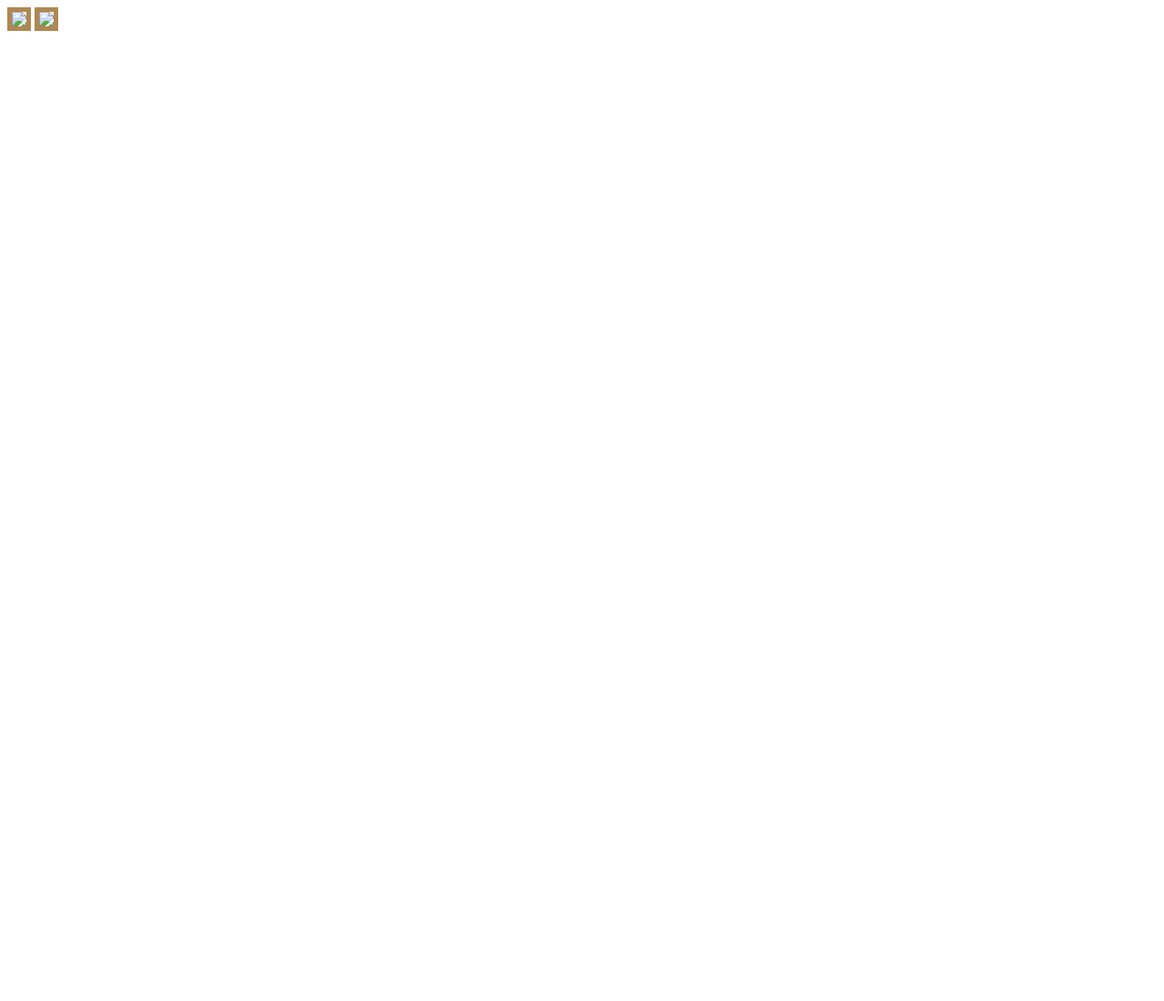
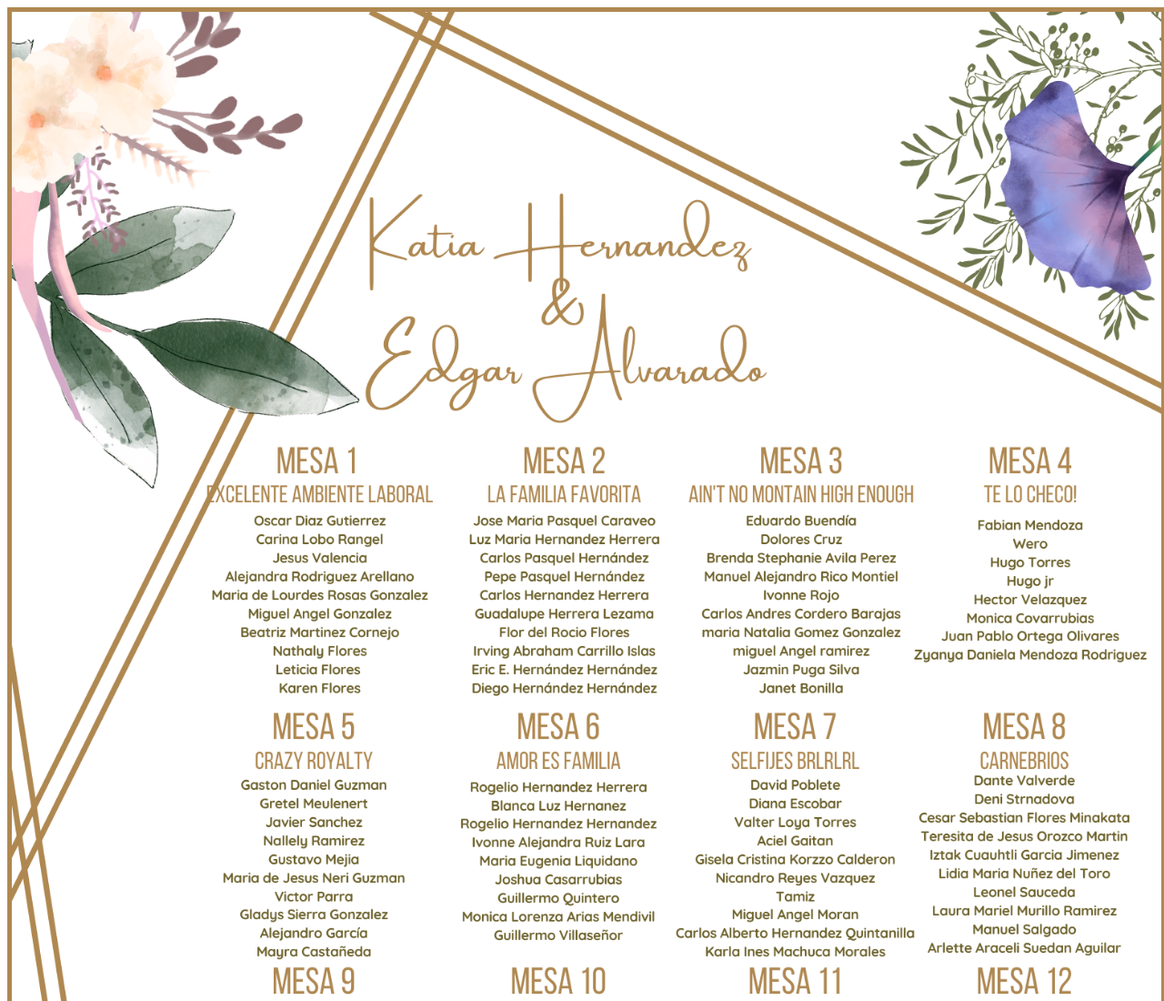
Before and after one commit to YosafatSan/croquis-huevo, a plain HTML site: page index.html in a window 1280 px wide. Shown: the top 1100 px of the page at 91% size. Before the commit the page ends 800 px from the top, so only its background shows below. Drawn offline with Linux system fonts and the light colour scheme.

Commit message:
Update index.html

```diff
--- a/index.html
+++ b/index.html
@@ -19,8 +19,8 @@
     </head>
     <body>
         <div class="contenedor-imagenes">
-            <img src="img/1.png">
-            <img src="img/2.png">
+            <img src="1.png">
+            <img src="2.png">
         </div>
     </body>
 </html>
```
